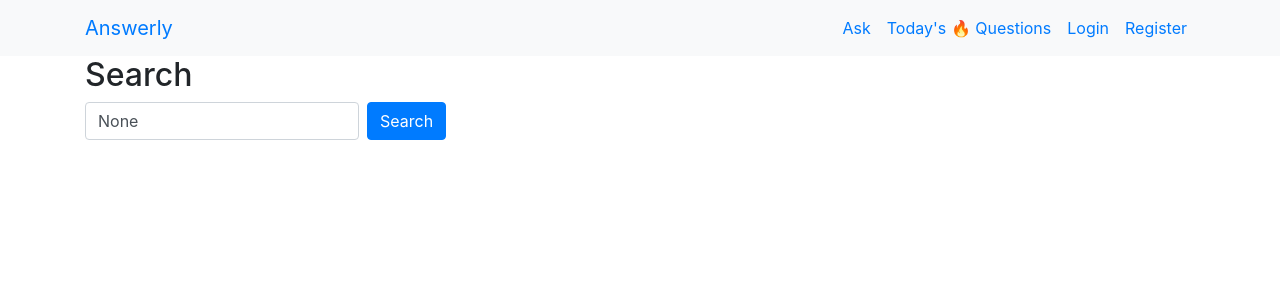
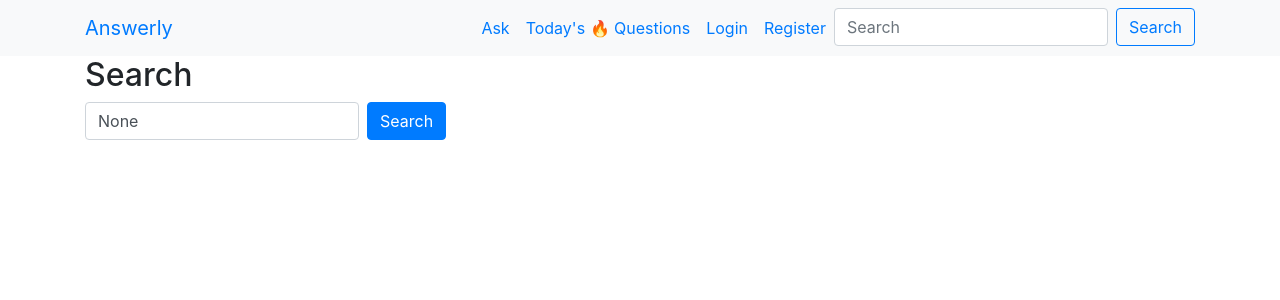
Before and after one commit to 4bdu1/answerly-demo, a Django app: page /q/search in a window 1280 px wide. Shown: the top 300 px of the page. Run offline with Django 3.2, Linux system fonts and the light colour scheme; parts of the project's set-up code (start-up, migrations or seed data) failed here and were passed over; some libraries are stand-ins or nearby versions.

Commit message:
update with elastic search

```diff
--- a/django/qanda/service/elasticsearch.py
+++ b/django/qanda/service/elasticsearch.py
@@ -4,15 +4,13 @@ from django.conf import settings
 from elasticsearch import Elasticsearch, TransportError
 from elasticsearch.helpers import streaming_bulk
 
-FAILED_TO_LOAD_ERROR = 'Failed to load {}: {!r}'
+FAILED_TO_LOAD_ERROR = "Failed to load {}: {!r}"
 
 logging = logging.getLogger(__name__)
 
+
 def get_client():
-    return Elasticsearch(hosts=[
-        {'host':settings.ES_HOST,
-        'port':settings.ES_PORT,}
-    ])
+    return Elasticsearch(hosts=[{"host": settings.ES_HOST, "port": settings.ES_PORT}])
 
 
 def bulk_load(questions):
@@ -20,24 +18,33 @@ def bulk_load(questions):
     es_questions = (q.as_elasticsearch_dict() for q in questions)
 
     for ok, result in streaming_bulk(
-        get_client(),
-        es_questions,
-        index=settings.ES_INDEX,
-        raise_on_error=False,
+        get_client(), es_questions, index=settings.ES_INDEX, raise_on_error=False
     ):
         if not ok:
             all_ok = False
             action, result = result.popitem()
-            logger.error(FAILED_TO_LOAD_ERROR.format(result['_id'], result))
+            logger.error(FAILED_TO_LOAD_ERROR.format(result["_id"], result))
     return all_ok
+
 
 def search_for_questions(query):
     client = get_client()
-    result = client.search(index=settings.ES_INDEX, body={
-        'query':{
-            'match':{
-                'text':query,
-            },
-        },
-    })
-    return (h['_source'] for h in result['hits']['hits'])
+    result = client.search(
+        index=settings.ES_INDEX, body={"query": {"match": {"text": query}}}
+    )
+    return (h["_source"] for h in result["hits"]["hits"])
+
+
+def upsert(question_model):
+    client = get_client()
+    question_dict = question_model.as_elasticsearch_dict()
+    doc_type = question_dict["_type"]
+    del question_dict["_id"]
+    del question_dict["_type"]
+    response = client.update(
+        settings.ES_INDEX,
+        doc_type,
+        id=question_model.id,
+        body={"doc": question_dict, "doc_as_upsert": True},
+    )
+    return response
--- a/django/qanda/templates/qanda/search.html
+++ b/django/qanda/templates/qanda/search.html
@@ -3,10 +3,24 @@
 
 {% block body %}
 <h2>Search</h2>
-<form class="form-inline" method="post">
+<form class="form-inline" method="get">
+{% csrf_token %}
     <input type="search" class="form-control mr-2" placeholder="Search" name="q" value="{{ query }}">
     <button class="btn btn-primary" type="submit">Search</button>
 </form>
-
-
+{% if query %}
+<h3>Results from search query '{{ query }}'</h3>
+<ul class="list-unstyled search-results">
+    {% for hit in hits %}
+        <li>
+            <a href="{% url 'qanda:question_detail' pk=hit.id %}">{{ hit.title }}</a>
+            <div>
+                {{ hit.question_body|markdownify|truncatewords_html:20 }}
+            </div>
+        </li>
+    {% empty %}
+        <li>No results</li>
+    {% endfor %}
+</ul>
+{% endif %}
 {% endblock body %}
--- a/django/templates/base.html
+++ b/django/templates/base.html
@@ -47,6 +47,16 @@
                         <a href="{% url 'user:register' %}" class="nav-link">Register</a>
                     </li>
                 {% endif %}
+
+                <li class="nav-item">
+                    <form action="{% url 'qanda:question_search' %}" class="form-inline">
+                    {% csrf_token %}
+                        <input type="search" class="form-control mr-sm-2" name=q placeholder=Search>
+                        <button class="btn btn-outline-primary my-2 my-sm-0" type="submit">
+                            Search
+                        </button>
+                    </form>
+                </li>
             </ul>
         </div>
     </nav>
--- a/django/user/views.py
+++ b/django/user/views.py
@@ -1,7 +1,9 @@
-from django.shortcuts import render
+from django.urls import reverse_lazy
 from django.contrib.auth.forms import UserCreationForm
 from django.views.generic.edit import CreateView
+
 
 class RegisterView(CreateView):
     template_name = "registration/register.html"
     form_class = UserCreationForm
+    success_url = reverse_lazy("user:login")
--- a/requirements.txt
+++ b/requirements.txt
@@ -1,4 +1,5 @@
-django<2.1
+django<2.2
 psycopg2<2.8
 django-markdownify==0.2.2
 django-crispy-forms==1.7.0
+elasticsearch==6.0.0
```
Also changed, not shown: django/qanda/models.py (+24 -14 lines).
